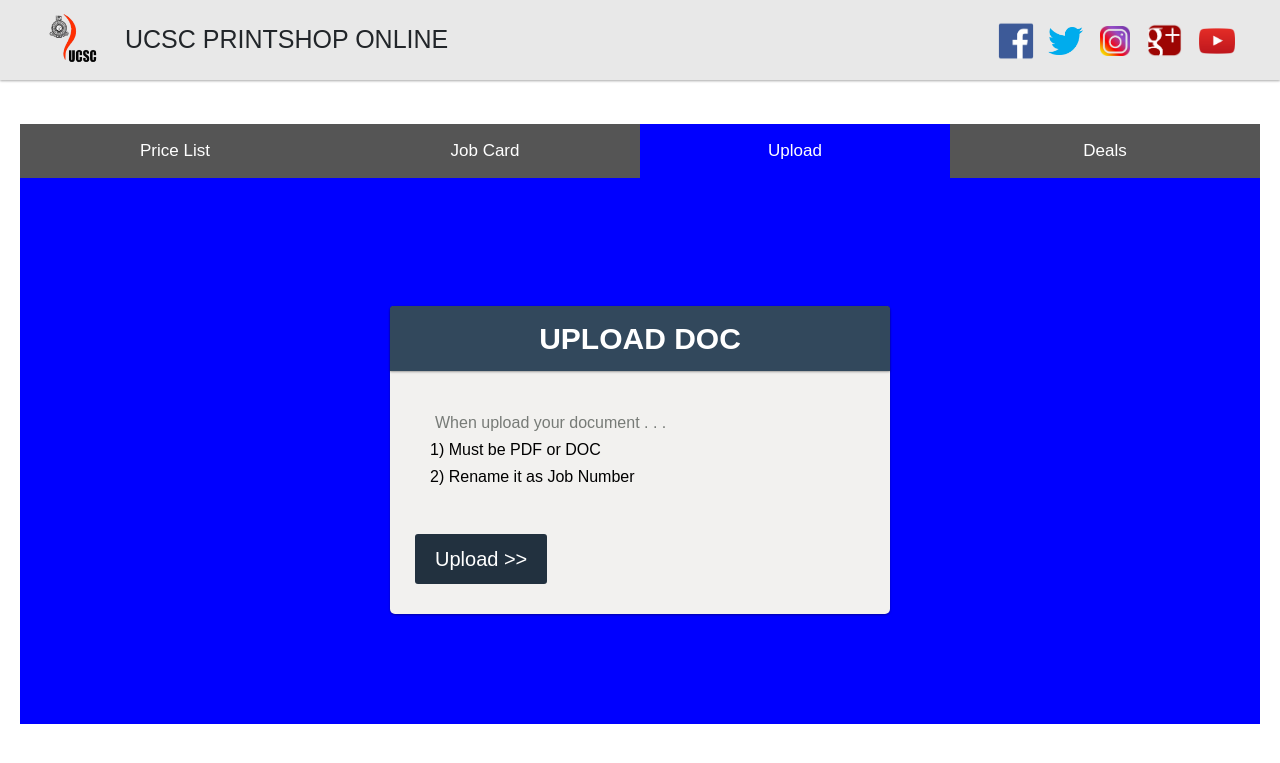
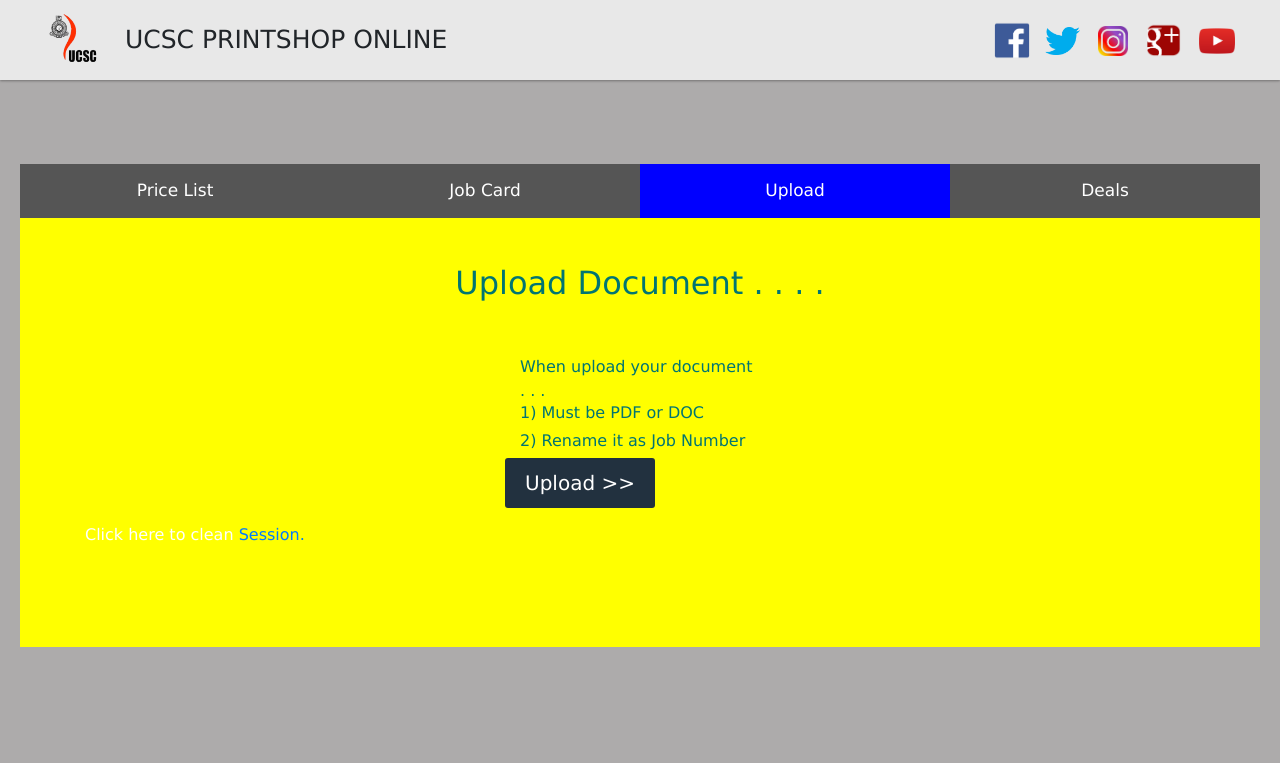
Before and after one commit to dinuka-kasun-medis/prg_grp, a CodeIgniter app: page /prg_grp/dashboard in a window 1280 px wide, after a click on "Upload". Shown: the top 763 px of the page. Run offline with CodeIgniter, Linux system fonts and the light colour scheme; some libraries are stand-ins or nearby versions.

Commit message:
Deals Customer Side

```diff
--- a/application/views/forms/UploadDoc.php
+++ b/application/views/forms/UploadDoc.php
@@ -1,27 +1,79 @@
-<body>
-<section>
-    <br>
-    <br>
-    <br>
-</section>
+
+<html>
+
+<head>
+
+    <link href = "css/bootstrap.min.css" rel = "stylesheet">
 
     <style>
-
-    h6 {
-        color: black;
+        body {
+            padding-top: 40px;
+            padding-bottom: 40px;
+            background-color: #ADABAB;
         }
 
-</style
+        .form-signin {
+            max-width: 330px;
+            padding: 15px;
+            margin: 0 auto;
+            color: #017572;
+        }
 
-<section>
-    <div class="row">
-        <div class="col-md-5 mx-auto form_container">
+        .form-signin .form-signin-heading,
+        .form-signin .checkbox {
+            margin-bottom: 10px;
+        }
 
-            <div class="form_title">Upload Doc</div>
+        .form-signin .checkbox {
+            font-weight: normal;
+        }
 
+        .form-signin .form-control {
+            position: relative;
+            height: auto;
+            -webkit-box-sizing: border-box;
+            -moz-box-sizing: border-box;
+            box-sizing: border-box;
+            padding: 10px;
+            font-size: 16px;
+        }
 
-            <form  class="column form_content" method="POST" action="<?=base_url("uploader")?>">
+        .form-signin .form-control:focus {
+            z-index: 2;
+        }
 
+        .form-signin input[type="email"] {
+            margin-bottom: -1px;
+            border-bottom-right-radius: 0;
+            border-bottom-left-radius: 0;
+            border-color:#017572;
+        }
+
+        .form-signin input[type="password"] {
+            margin-bottom: 10px;
+            border-top-left-radius: 0;
+            border-top-right-radius: 0;
+            border-color:#017572;
+        }
+
+        h2{
+            text-align: center;
+            color: #017572;
+        }
+    </style>
+
+</head>
+
+<body>
+
+<h2>Upload Document . . . . </h2>
+<div class = "container form-signin">
+
+</div> <!-- /container -->
+
+<div class = "container">
+
+    <form class = "form-signin" role = "form" action = "<?=base_url("uploader")?>" method = "post">
         <div class="row col-md-12">
             <div class="form_item col-md-12">
                 <span class="form_label">When upload your document . . . </span>
@@ -30,12 +82,15 @@
             </div>
         </div>
 
-                <div class="form_item col-md-6">
+        <div class="form_item col-md-12">
             <button type="submit">Upload >></button>
         </div>
 
     </form>
+
+    Click here to clean <a href = "logout.php" tite = "Logout">Session.
+
 </div>
-    </div>
-</section>
+
 </body>
+</html>
--- a/application/views/pages/DashboardCustomer.php
+++ b/application/views/pages/DashboardCustomer.php
@@ -39,7 +39,7 @@
 
         #PriceList {background-color: red;}
         #JobCard {background-color: green;}
-        #Upload {background-color: blue;}
+        #Upload {background-color: yellow;}
         #Deals {background-color: orange;}
     </style>
 </head>
@@ -63,8 +63,7 @@
 </div>
 
 <div id="Deals" class="tabcontent">
-    <h3>About</h3>
-    <p>Who we are and what we do.</p>
+    <?php $this->load->view("pages/Deals"); ?>
 </div>
 
 <script>
--- /dev/null
+++ b/application/views/pages/Deals.php
@@ -0,0 +1,169 @@
+<!DOCTYPE html>
+<html>
+<head>
+    <meta name="viewport" content="width=device-width, initial-scale=1">
+    <style>
+        * {box-sizing: border-box}
+        body {font-family: Verdana, sans-serif; margin:0}
+        .mySlides {display: none}
+        img {vertical-align: middle;}
+
+        /* Slideshow container */
+        .slideshow-container {
+            max-width: 1000px;
+            position: relative;
+            margin: auto;
+        }
+
+        /* Next & previous buttons */
+        .prev, .next {
+            cursor: pointer;
+            position: absolute;
+            top: 50%;
+            width: auto;
+            padding: 16px;
+            margin-top: -22px;
+            color: white;
+            font-weight: bold;
+            font-size: 18px;
+            transition: 0.6s ease;
+            border-radius: 0 3px 3px 0;
+            user-select: none;
+        }
+
+        /* Position the "next button" to the right */
+        .next {
+            right: 0;
+            border-radius: 3px 0 0 3px;
+        }
+
+        /* On hover, add a black background color with a little bit see-through */
+        .prev:hover, .next:hover {
+            background-color: rgba(0,0,0,0.8);
+        }
+
+        /* Caption text */
+        .text {
+            color: #f2f2f2;
+            font-size: 15px;
+            padding: 8px 12px;
+            position: absolute;
+            bottom: 8px;
+            width: 100%;
+            text-align: center;
+        }
+
+        /* Number text (1/3 etc) */
+        .numbertext {
+            color: #f2f2f2;
+            font-size: 12px;
+            padding: 8px 12px;
+            position: absolute;
+            top: 0;
+        }
+
+        /* The dots/bullets/indicators */
+        .dot {
+            cursor: pointer;
+            height: 15px;
+            width: 15px;
+            margin: 0 2px;
+            background-color: #bbb;
+            border-radius: 50%;
+            display: inline-block;
+            transition: background-color 0.6s ease;
+        }
+
+        .active, .dot:hover {
+            background-color: #717171;
+        }
+
+        /* Fading animation */
+        .fade {
+            -webkit-animation-name: fade;
+            -webkit-animation-duration: 1.5s;
+            animation-name: fade;
+            animation-duration: 1.5s;
+        }
+
+        @-webkit-keyframes fade {
+            from {opacity: .4}
+            to {opacity: 1}
+        }
+
+        @keyframes fade {
+            from {opacity: .4}
+            to {opacity: 1}
+        }
+
+        /* On smaller screens, decrease text size */
+        @media only screen and (max-width: 300px) {
+            .prev, .next,.text {font-size: 11px}
+        }
+    </style>
+</head>
+<body>
+
+<div class="slideshow-container">
+
+    <div class="mySlides fade">
+        <div class="numbertext">1 / 3</div>
+        <img src="deals/Deal1.jpg" style="width:100%">
+        <div class="text">Caption Text</div>
+    </div>
+
+    <div class="mySlides fade">
+        <div class="numbertext">2 / 3</div>
+        <img src="deals/Deal2.jpg" style="width:100%">
+        <div class="text">Caption Two</div>
+    </div>
+
+    <div class="mySlides fade">
+        <div class="numbertext">3 / 3</div>
+        <img src="deals/Deal3.jpg" style="width:100%">
+        <div class="text">Caption Three</div>
+    </div>
+
+    <a class="prev" onclick="plusSlides(-1)">&#10094;</a>
+    <a class="next" onclick="plusSlides(1)">&#10095;</a>
+
+</div>
+<br>
+
+<div style="text-align:center">
+    <span class="dot" onclick="currentSlide(1)"></span>
+    <span class="dot" onclick="currentSlide(2)"></span>
+    <span class="dot" onclick="currentSlide(3)"></span>
+</div>
+
+<script>
+    var slideIndex = 1;
+    showSlides(slideIndex);
+
+    function plusSlides(n) {
+        showSlides(slideIndex += n);
+    }
+
+    function currentSlide(n) {
+        showSlides(slideIndex = n);
+    }
+
+    function showSlides(n) {
+        var i;
+        var slides = document.getElementsByClassName("mySlides");
+        var dots = document.getElementsByClassName("dot");
+        if (n > slides.length) {slideIndex = 1}
+        if (n < 1) {slideIndex = slides.length}
+        for (i = 0; i < slides.length; i++) {
+            slides[i].style.display = "none";
+        }
+        for (i = 0; i < dots.length; i++) {
+            dots[i].className = dots[i].className.replace(" active", "");
+        }
+        slides[slideIndex-1].style.display = "block";
+        dots[slideIndex-1].className += " active";
+    }
+</script>
+
+</body>
+</html>
```
Also changed, not shown: application/views/forms/JobCard.php (line endings or trailing spaces), application/views/forms/SignUpForm.php (line endings or trailing spaces), deals/Deal1.jpg (added), deals/Deal2.jpg (added), deals/Deal3.jpg (added), deals/PIRITHA.png (added), deals/Ucsc.jpg (added). Lines whose indentation alone changed are shown as unchanged.
